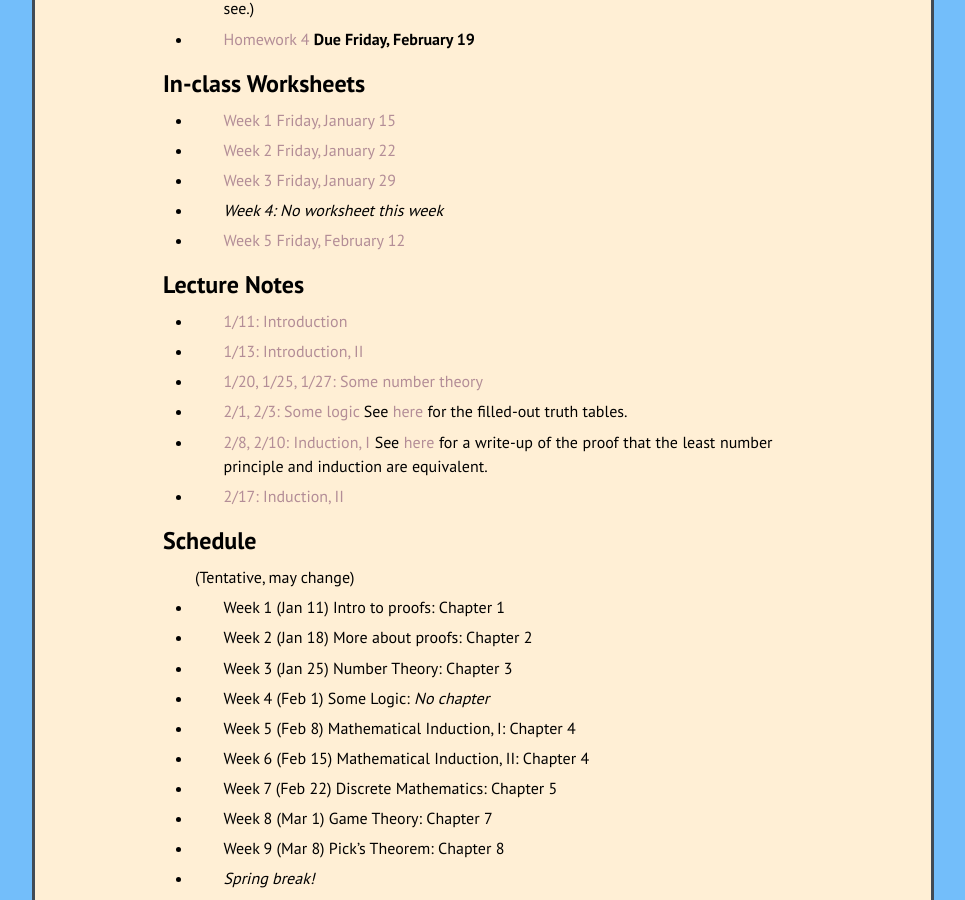
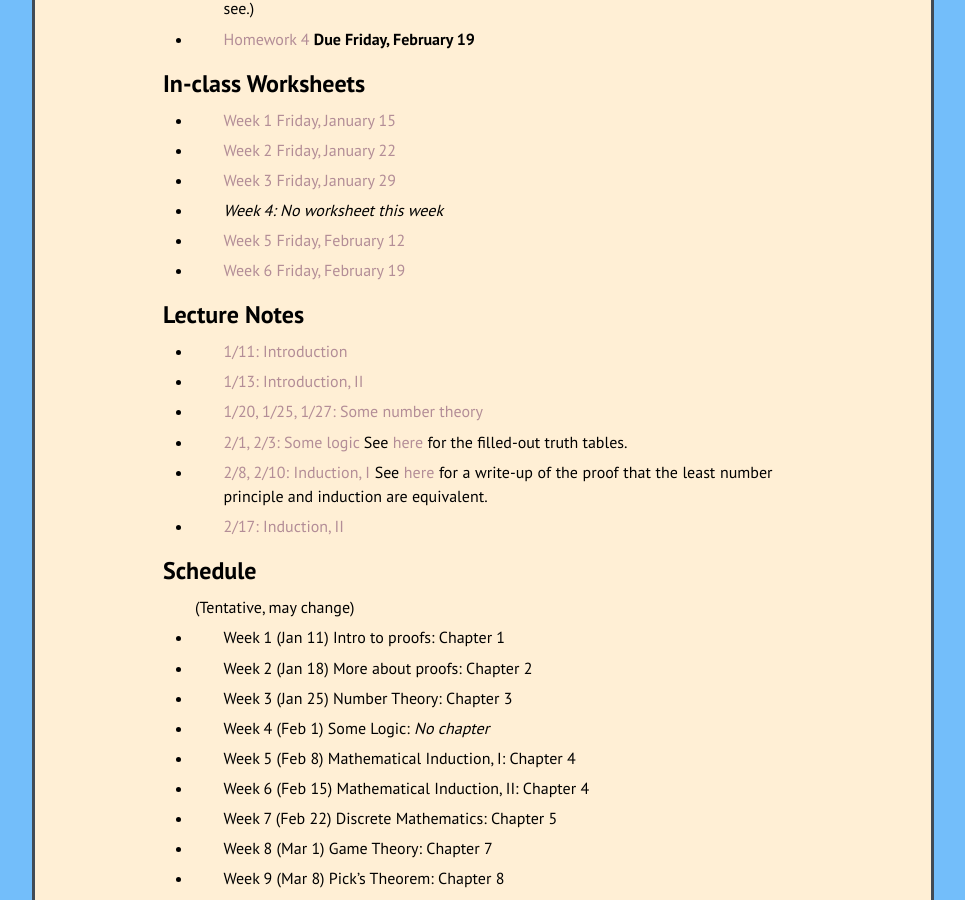
Before and after one commit to kamerynjw/kamerynjw.github.io, a Jekyll site: the page built from teaching/2021/math321.md, in a window 1280 px wide and 900 px high, scrolled down 1646 px. Shown: the whole window, without its empty margins (157-1122 px from the left). Built offline with Jekyll 4.4.1, drawn with Linux system fonts in a browser that asks for light colours; nearby versions of some CDN libraries; formulas are drawn with MathJax 3.

Commit message:
new worksheet

```diff
--- a/teaching/2021/math321.md
+++ b/teaching/2021/math321.md
@@ -67,6 +67,8 @@ In-class Worksheets
 
 * [Week 5 Friday, February 12]({{ page.url }}ic5.pdf)
 
+* [Week 6 Friday, February 19]({{ page.url }}ic6.pdf)
+
 Lecture Notes
 -------
 
```
Also changed, not shown: 1 other file.
